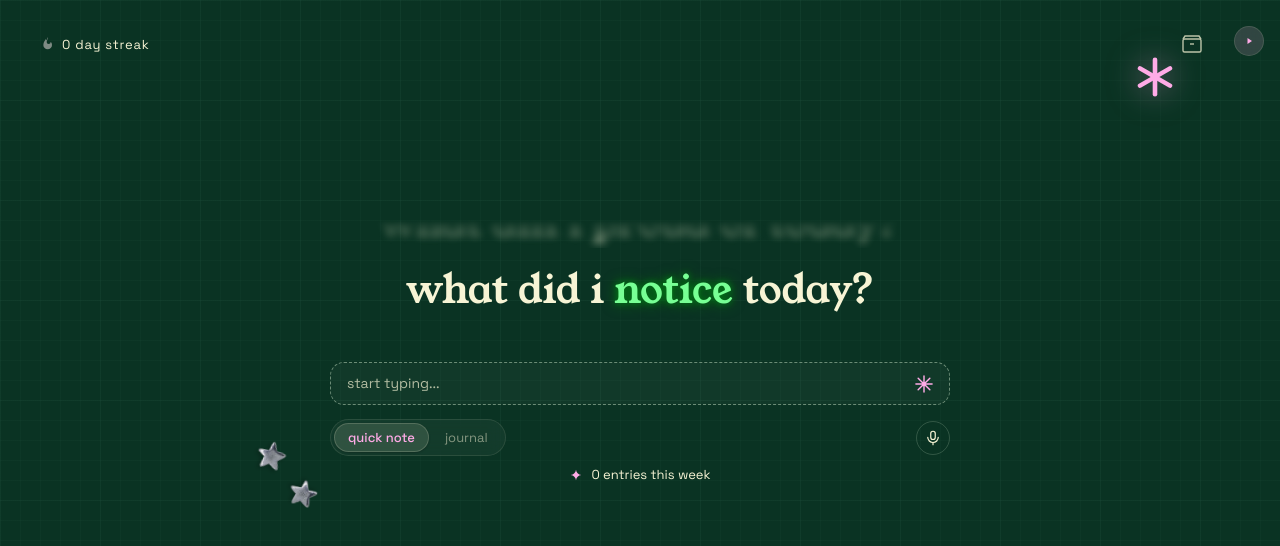
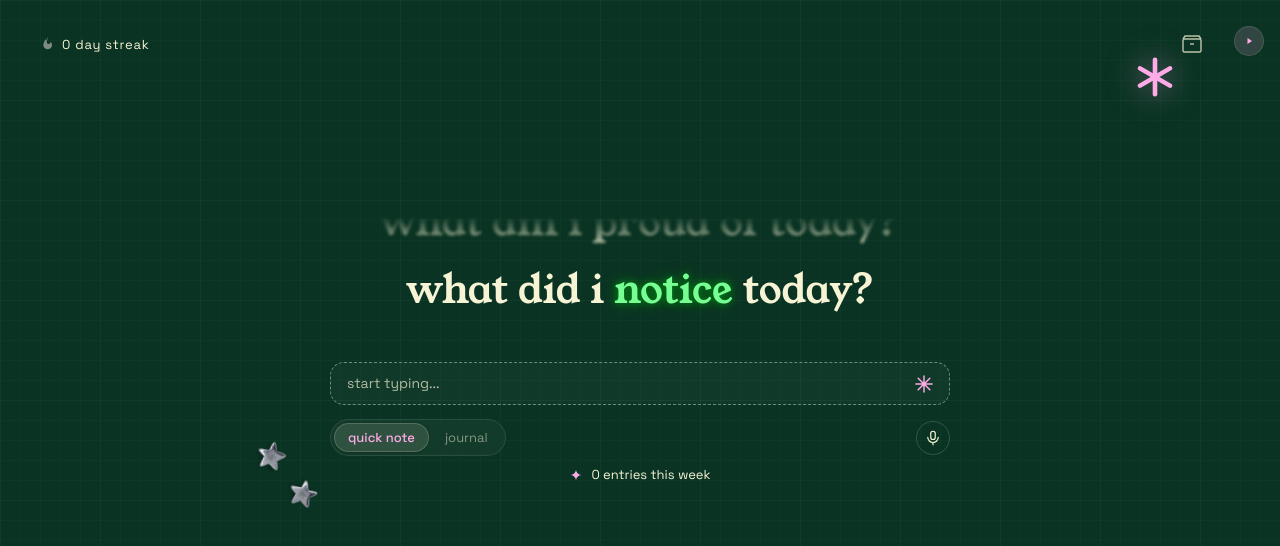
Before and after one commit to vixipop/no-reply, a React (Vite) app: page / in a window 1280 px wide. Shown: the top 546 px of the page. Built offline with nearby package versions, Linux system fonts and the light colour scheme.

Commit message:
Make the ghost prompt legible: cut blur, show a bit more
After shrinking the prompt to 40px the 4px ghost blur read far too heavy.
Drop it to 1.6px, nudge opacity to 0.62, and raise the reveal height so the
bottom of the next-prompt preview is readable while the top still fades out.

```diff
--- a/src/App.css
+++ b/src/App.css
@@ -220,7 +220,7 @@
   /* wide enough that the ghost line never clips on the left/right edges */
   width: 760px;
   /* only the bottom ~half of the 40px glyphs shows through */
-  height: 28px;
+  height: 31px;
   overflow: hidden;
   /* bottom of the strip stays opaque, fading smoothly to transparent at the top */
   -webkit-mask-image: linear-gradient(to top, black 0%, black 26%, transparent 100%);
@@ -240,9 +240,9 @@
   font-weight: 400;
   line-height: 1;
   color: #f7f4d5;
-  opacity: 0.55;
+  opacity: 0.62;
   white-space: nowrap;
-  filter: blur(4px);
+  filter: blur(1.6px);
   pointer-events: none;
 }
 
```
